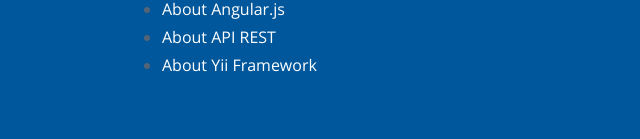
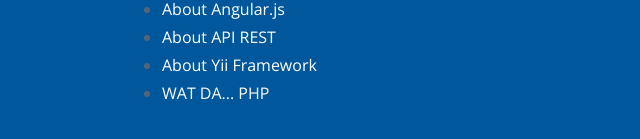
Before and after one commit to ChinuxParibus/cursos_presentaciones, a plain HTML site: page index.html in a window 1280 px wide. Shown: the part 151-290 px from the top of the page, without its empty margins (38-678 px from the left). Drawn offline with nearby package versions, Linux system fonts and the light colour scheme.

Commit message:
Update index.html

```diff
--- a/index.html
+++ b/index.html
@@ -16,6 +16,7 @@
 		<li><a href="presentacion_angular.html" target="_blank">About Angular.js</a></li>
 		<li><a href="presentacion_api_rest.html" target="_blank">About API REST</a></li>
 		<li><a href="presentacion_yii.html" target="_blank">About Yii Framework</a></li>
+		<li><a href="presentacion_WTP.html" target="_blank">WAT DA... PHP</a></li>
 	</ul>
 </body>
 </html>
```
